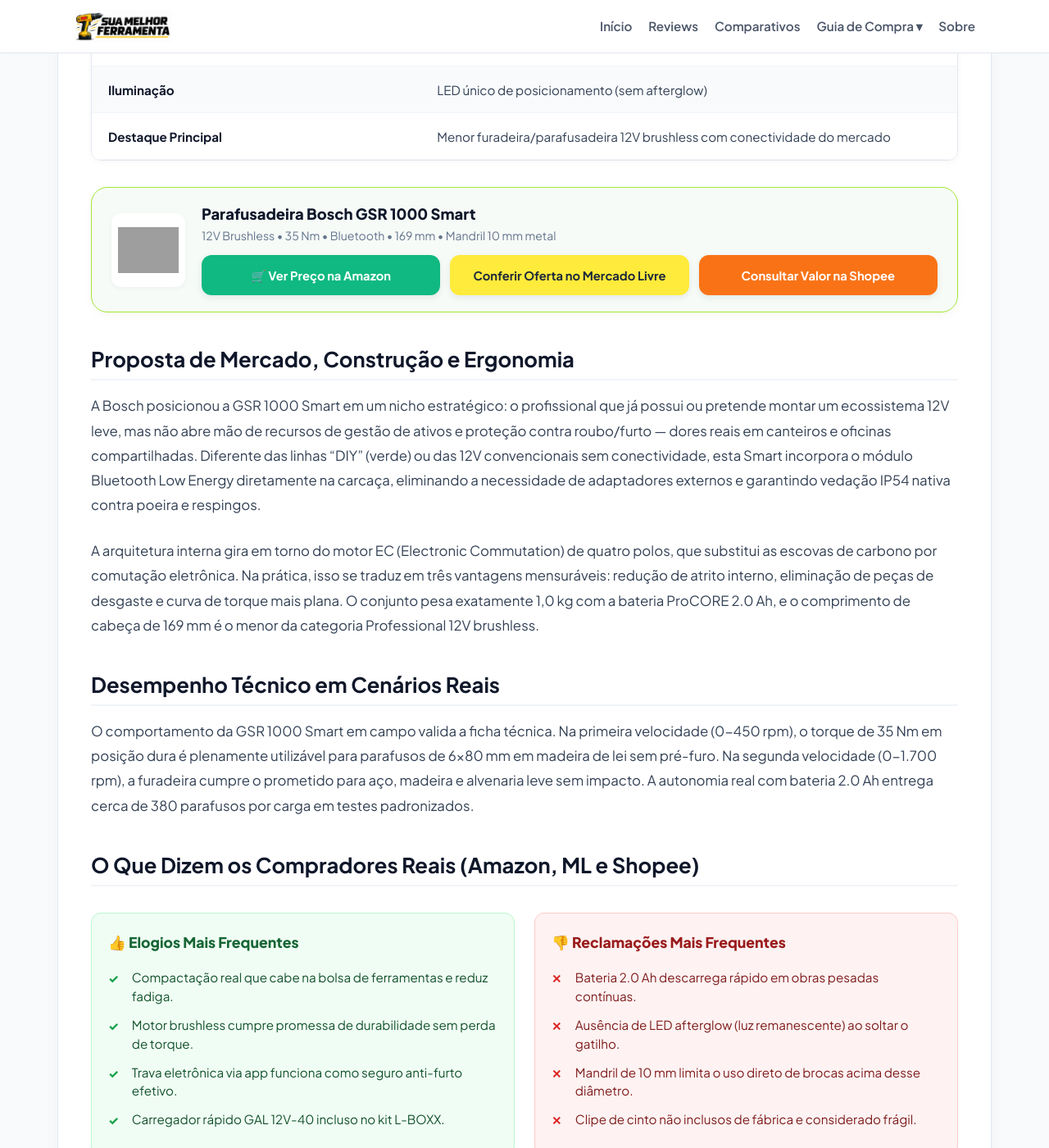
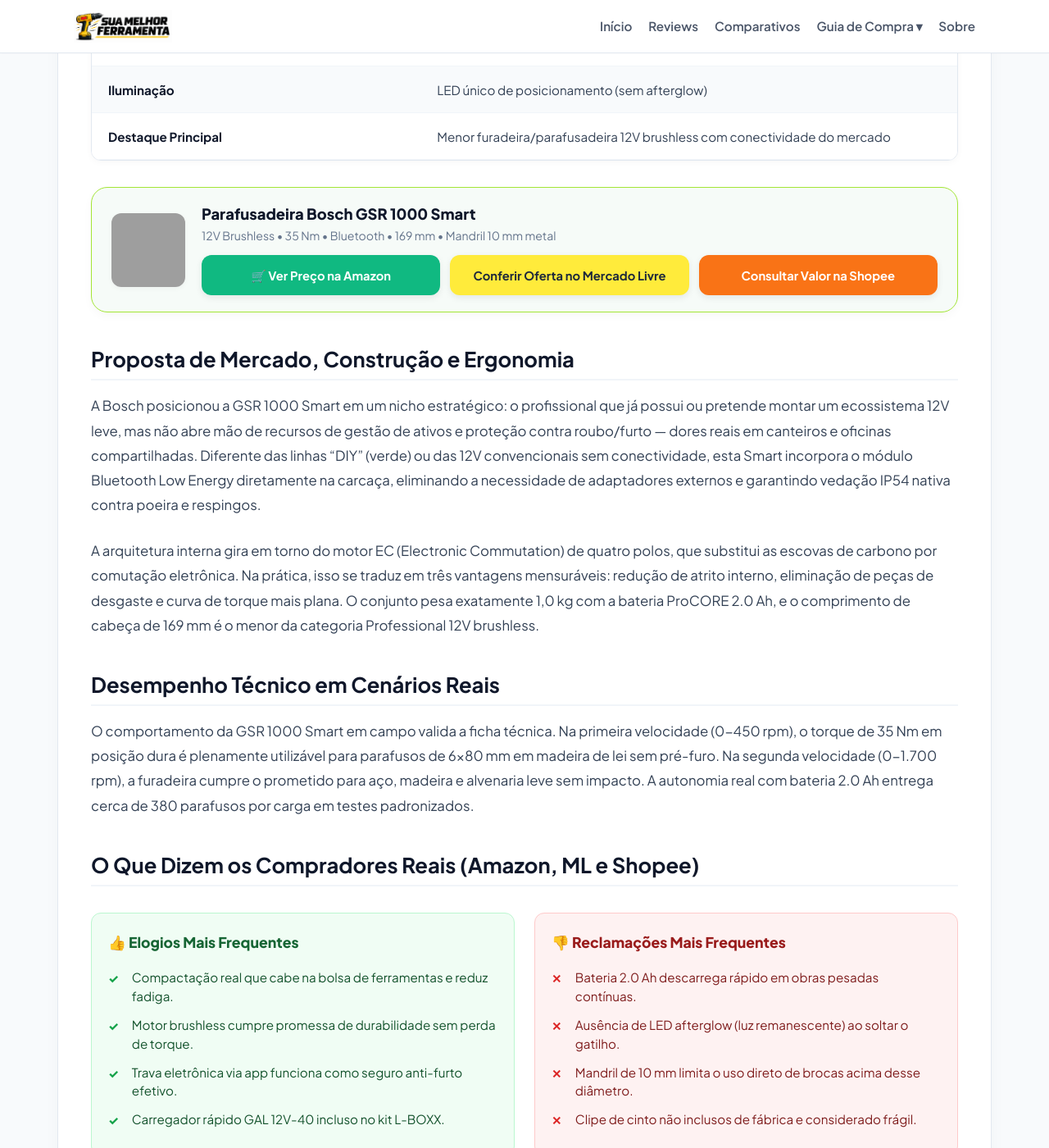
Before and after one commit to membroequipe/SiteReview, a Jekyll site: the page built from _posts/2026-10-22-parafusadeira-bosch-gsr-1000-smart.md, in a window 1280 px wide and 1400 px high, scrolled down 2728 px. Shown: the whole window at 82% size. Built offline with Jekyll 4.4.1, drawn with Linux system fonts in a browser that asks for light colours; grey boxes are pictures that could not be loaded.

Commit message:
Update style.css

```diff
--- a/assets/css/style.css
+++ b/assets/css/style.css
@@ -922,3 +922,19 @@
     padding: 0 !important;       /* Remove o padding de 10px que encolhia a imagem */
     border-radius: 0 !important;
 }
+
+/* =========================================
+   AJUSTE DA MINIATURA NO BLOCO DE AFILIADO
+   ========================================= */
+.product-card-img {
+    background-color: #ffffff !important;
+    overflow: hidden !important;
+    padding: 0 !important; /* Remove o padding interno que deixava a imagem menor */
+}
+
+.product-card-img img {
+    width: 100% !important;
+    height: 100% !important;
+    object-fit: cover !important; /* Estica e preenche o quadrado de ponta a ponta */
+    object-position: center !important;
+}
```
